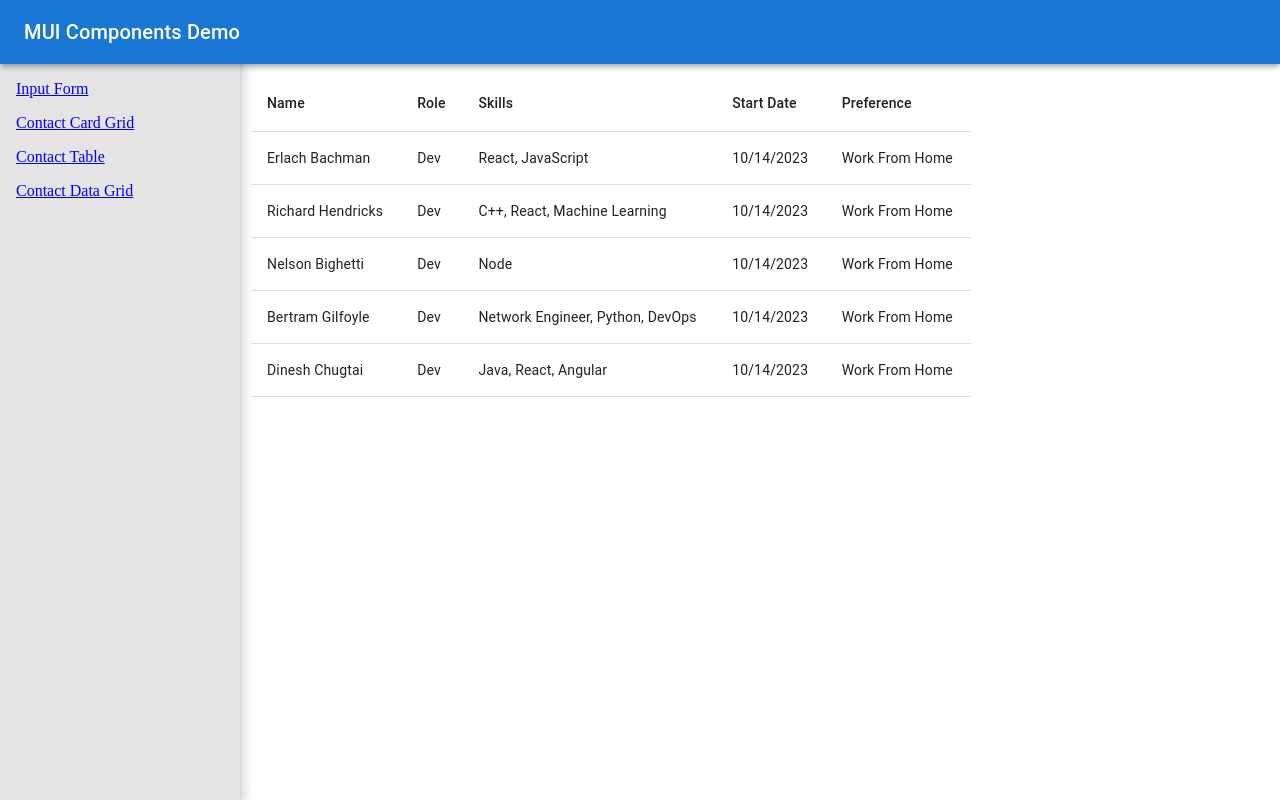
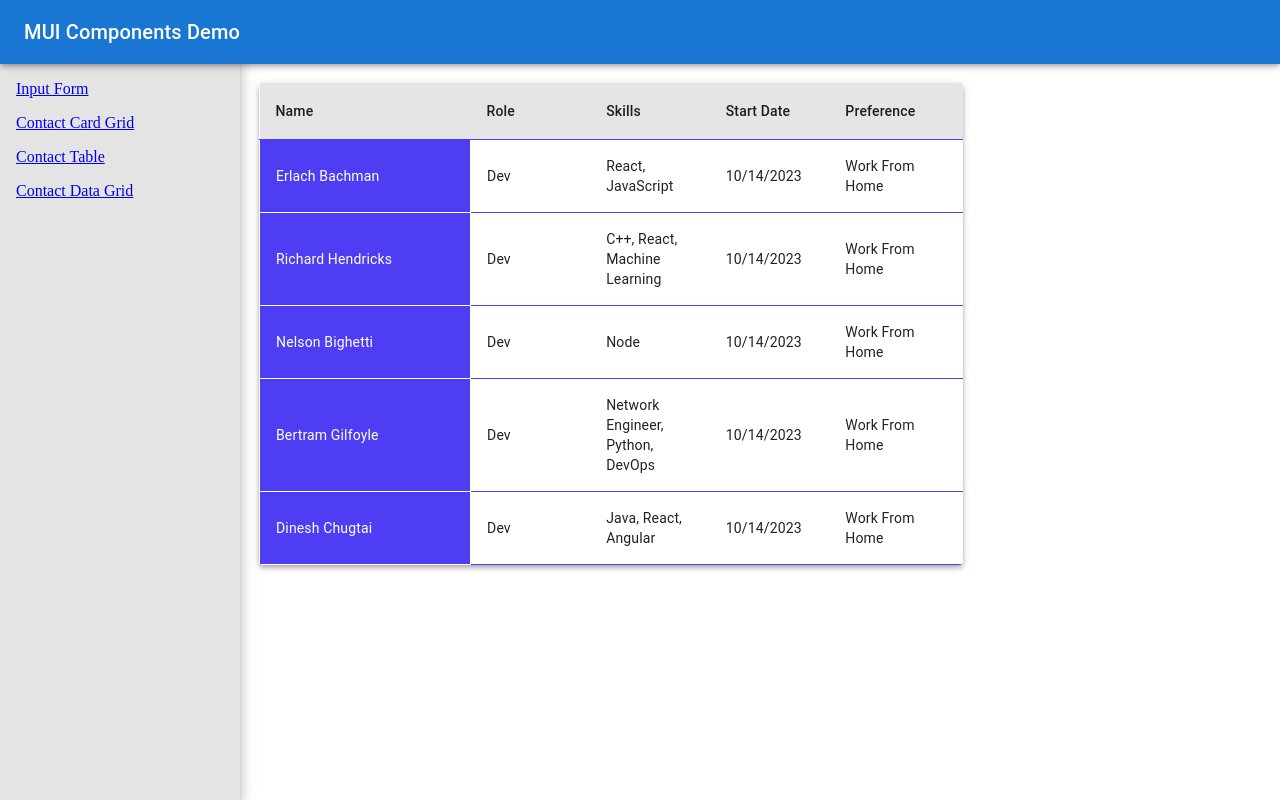
Before and after one commit to redeyedev-208/ga-mui-styling-demo, a React (Create React App) app: page /table in a window 1280 px wide. Built offline with nearby package versions, Linux system fonts and the light colour scheme.

Commit message:
added examples on how to address a table with styling for later reference

```diff
--- a/src/components/Table/ContactTable.tsx
+++ b/src/components/Table/ContactTable.tsx
@@ -11,18 +11,38 @@ import { contactData } from '../../Data/ContactData';
 
 type Props = {};
 
+const borderColor = {
+  borderBottomColor: 'primary.main',
+};
+
 const ContactTable = (props: Props) => {
   return (
-    <TableContainer>
-      {/* Table is based on rows and not columns in the data grid */}
+    <TableContainer
+      sx={{
+        borderRadius: 1,
+        boxShadow: 4,
+        margin: 1,
+        width: 'calc(100% - 16px)',
+      }}
+    >
+      {/* Table is based on rows and not columns in the data grid (smaller data sets) */}
+      {/* This is different than Data Grids which is built upon actual columns (larger data sets) */}
       <Table>
         <TableHead>
-          <TableRow>
-            <TableCell>Name</TableCell>
-            <TableCell>Role</TableCell>
-            <TableCell>Skills</TableCell>
-            <TableCell>Start Date</TableCell>
-            <TableCell>Preference</TableCell>
+          <TableRow
+            sx={{
+              backgroundColor: 'grid.main',
+            }}
+          >
+            <TableCell sx={{ ...borderColor, width: '30%' }}>Name</TableCell>
+            <TableCell sx={{ ...borderColor, width: '17%' }}>Role</TableCell>
+            <TableCell sx={{ ...borderColor, width: '17%' }}>Skills</TableCell>
+            <TableCell sx={{ ...borderColor, width: '17%' }}>
+              Start Date
+            </TableCell>
+            <TableCell sx={{ ...borderColor, width: '19%' }}>
+              Preference
+            </TableCell>
           </TableRow>
         </TableHead>
         <TableBody>
@@ -34,14 +54,41 @@ const ContactTable = (props: Props) => {
                   Object.entries(contact).map(([key, value]) => {
                     if (key === 'skills') {
                       return (
-                        <TableCell key={contact.id + key}>
+                        <TableCell
+                          sx={{ ...borderColor }}
+                          key={contact.id + key}
+                        >
                           {value.join(', ')}
+                        </TableCell>
+                      );
+                    }
+                    if (key === 'name') {
+                      return (
+                        <TableCell
+                          onClick={(event: React.MouseEvent<HTMLElement>) => {
+                            alert(`You have clicked on ${contact.name}`);
+                            console.log((event.target as Element).innerHTML);
+                          }}
+                          sx={{
+                            // ...borderColor,
+                            backgroundColor: 'primary.light',
+                            color: 'white',
+                            border: ' 1px solid white',
+                          }}
+                          key={contact.id + key}
+                        >
+                          {value}
                         </TableCell>
                       );
                     }
                     if (key !== 'id') {
                       return (
-                        <TableCell key={contact.id + key}>{value}</TableCell>
+                        <TableCell
+                          sx={{ ...borderColor }}
+                          key={contact.id + key}
+                        >
+                          {value}
+                        </TableCell>
                       );
                     }
                     return '';
```
